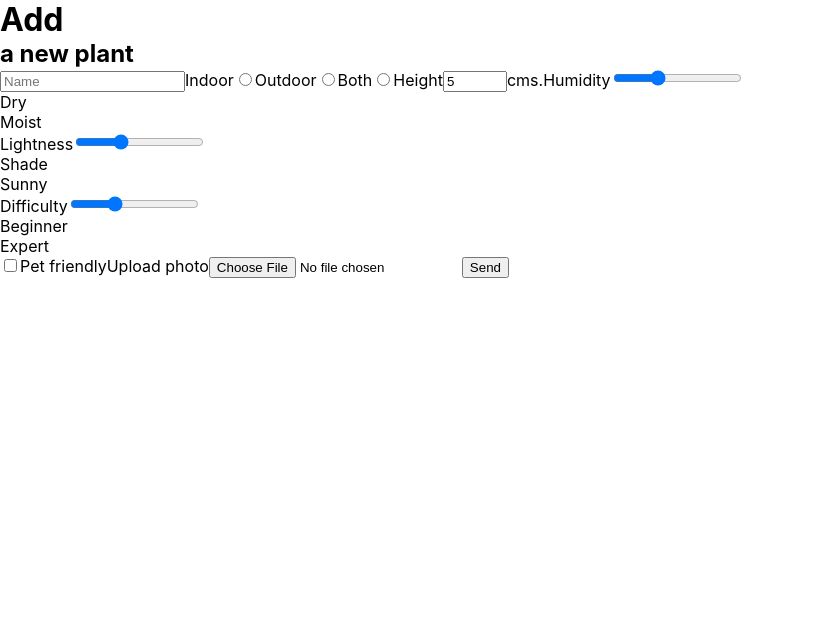
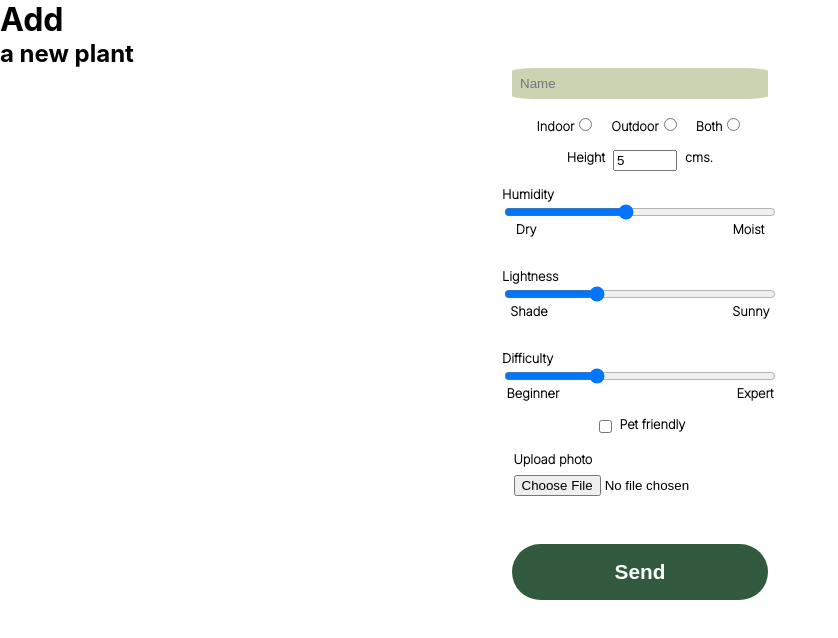
Before and after one commit to isdi-coders-2023/Daniel-Ursua-Final-Project-front-202301-mad, a React (Create React App) app: page /add in a window 1280 px wide. Shown: the top 638 px of the page, without its empty margins (0-838 px from the left). Built offline with nearby package versions, Linux system fonts and the light colour scheme; no server answers; a web font is replaced by a local one.

Commit message:
Add plant form css

```diff
--- /dev/null
+++ b/src/components/forms/plant.form.module.scss
@@ -0,0 +1,83 @@
+.form {
+  display: flex;
+  flex-direction: column;
+  align-items: center;
+  gap: 1rem;
+  font-family: "Inter", sans-serif;
+  font-size: 0.8rem;
+  font-weight: bold;
+}
+.name {
+  width: 15rem;
+  border-width: 0;
+  background-color: #cad4b3;
+  border-radius: 10%;
+  padding: 0.5rem;
+}
+.radio {
+  display: flex;
+  flex-direction: row;
+  gap: 1rem;
+}
+.indoor {
+  border-color: black;
+}
+.indoor:hover {
+  background-color: #cad4b3;
+}
+.indoor:checked::after {
+  background-color: #cad4b3;
+}
+.heightField {
+  display: flex;
+  gap: 0.5rem;
+  text-align: left;
+}
+.height {
+  width: min-content;
+}
+.humLabel {
+  display: flex;
+  justify-content: space-around;
+  gap: 10.5rem;
+}
+.humidity,
+.lightness,
+.difficulty {
+  width: 17rem;
+  display: flex;
+  flex-direction: column;
+}
+.labelR,
+.labelL {
+  margin: 0;
+  padding: 0;
+}
+.labelR {
+  text-align: right;
+}
+.range {
+  display: flex;
+  flex-direction: column;
+  gap: 2rem;
+}
+.labelPet {
+  display: flex;
+  gap: 0.3rem;
+}
+.photo {
+  display: flex;
+  flex-direction: column;
+  gap: 0.5rem;
+}
+.button {
+  margin-top: 2rem;
+  border-radius: 3rem;
+  width: 16rem;
+  padding: 1rem;
+  border-width: 0;
+  background-color: #325a3e;
+  font-size: 1.3rem;
+  color: white;
+  font-weight: bold;
+}
--- a/src/components/forms/plant.form.tsx
+++ b/src/components/forms/plant.form.tsx
@@ -3,6 +3,7 @@ import { SyntheticEvent, useMemo } from "react";
 import { usePlants } from "../../hook/use.plants";
 import { ProtoPlant, Location } from "../../models/plant.model";
 import { PlantsApiRepo } from "../../services/plants.api.repo";
+import styles from "./plant.form.module.scss";
 
 export function PlantForm() {
   const repo = useMemo(() => new PlantsApiRepo(), []);
@@ -32,7 +33,7 @@ export function PlantForm() {
 
   return (
     <>
-      <form data-testid="form" onSubmit={handleSubmit}>
+      <form data-testid="form" onSubmit={handleSubmit} className={styles.form}>
         <input
           type="text"
           placeholder="Name"
@@ -40,10 +41,13 @@ export function PlantForm() {
           role="textbox"
           required
           defaultValue={actualPlant ? actualPlant.name : ""}
+          className={styles.name}
         />
-        <label>
+        <span className={styles.radio}>
+          <label className={styles.label}>
             Indoor
             <input
+              className={styles.indoor}
               type="radio"
               name="location"
               value="indoor"
@@ -53,9 +57,10 @@ export function PlantForm() {
               }
             />
           </label>
-        <label>
+          <label className={styles.label}>
             Outdoor
             <input
+              className={styles.outdoor}
               id="outdoor"
               type="radio"
               name="location"
@@ -65,9 +70,10 @@ export function PlantForm() {
               }
             />
           </label>
-        <label>
+          <label className={styles.label}>
             Both
             <input
+              className={styles.both}
               id="both"
               type="radio"
               name="location"
@@ -77,8 +83,11 @@ export function PlantForm() {
               }
             />
           </label>
-        <label htmlFor="height">Height</label>
+        </span>
+        <label htmlFor="height" className={styles.heightField}>
+          Height
           <input
+            className={styles.height}
             type="number"
             name="height"
             min="5"
@@ -88,20 +97,28 @@ export function PlantForm() {
             defaultValue={actualPlant ? actualPlant.height : 5}
           />
           <span>cms.</span>
-
-        <label htmlFor="humidity">Humidity</label>
+        </label>
+        <div className={styles.range}>
+          <label htmlFor="humidity">
+            Humidity
             <input
+              className={styles.humidity}
               type="range"
               name="humidity"
               min="1"
-          max="4"
+              max="10"
               step="1"
-          defaultValue={actualPlant ? actualPlant.humidity : 2}
+              defaultValue={actualPlant ? actualPlant.humidity : 5}
             />
-        <p>Dry</p>
-        <p>Moist</p>
-        <label htmlFor="lightness">Lightness</label>
+            <span className={styles.humLabel}>
+              <p className={styles.labelL}>Dry</p>
+              <p className={styles.labelR}>Moist</p>
+            </span>
+          </label>
+          <label htmlFor="lightness">
+            Lightness
             <input
+              className={styles.lightness}
               type="range"
               name="lightness"
               min="1"
@@ -109,10 +126,15 @@ export function PlantForm() {
               step="1"
               defaultValue={actualPlant ? actualPlant.lightness : 2}
             />
-        <p>Shade</p>
-        <p>Sunny</p>
-        <label htmlFor="difficulty">Difficulty</label>
+            <span className={styles.humLabel}>
+              <p className={styles.labelL}>Shade</p>
+              <p className={styles.labelR}>Sunny</p>
+            </span>
+          </label>
+          <label htmlFor="difficulty">
+            Difficulty
             <input
+              className={styles.difficulty}
               type="range"
               name="difficulty"
               min="1"
@@ -120,19 +142,28 @@ export function PlantForm() {
               step="1"
               defaultValue={actualPlant ? actualPlant.difficulty : 2}
             />
-        <p>Beginner</p>
-        <p>Expert</p>
+            <span className={styles.humLabel}>
+              <p className={styles.labelL}>Beginner</p>
+              <p className={styles.labelR}> Expert</p>
+            </span>
+          </label>
+        </div>
+        <label className={styles.labelPet}>
           <input
+            className={styles.pet}
             type="checkbox"
             name="petFriendly"
             defaultChecked={actualPlant ? actualPlant.petFriendly : false}
           />
-        <label htmlFor="petFriendly">Pet friendly</label>
-        <label>
-          Upload photo
+          <span>Pet friendly</span>
+        </label>
+        <label htmlFor="photo" className={styles.photo}>
+          <span>Upload photo</span>
           <input type="file" placeholder="Photo" name="photo" required />
         </label>
-        <button type="submit">Send</button>
+        <button type="submit" className={styles.button}>
+          Send
+        </button>
       </form>
     </>
   );
```
Lines whose indentation alone changed are shown as unchanged.
